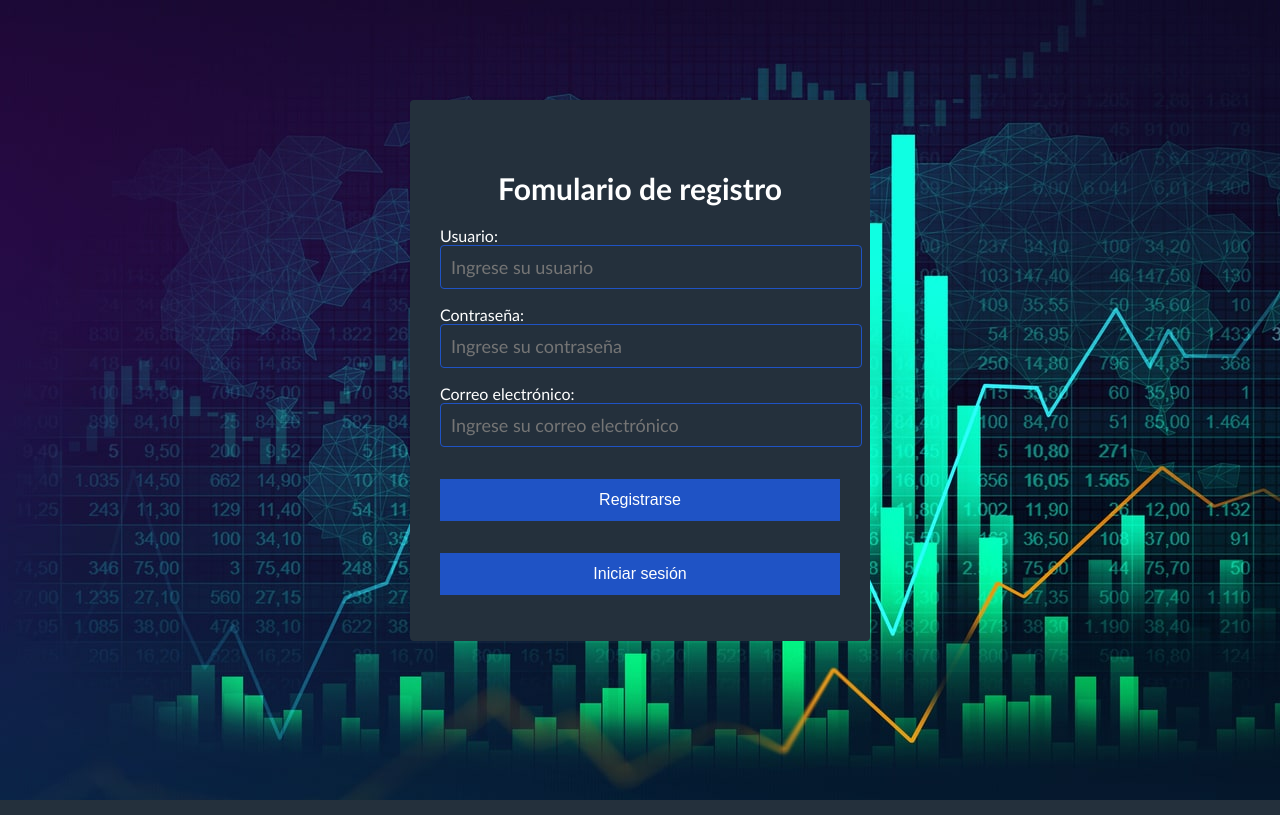
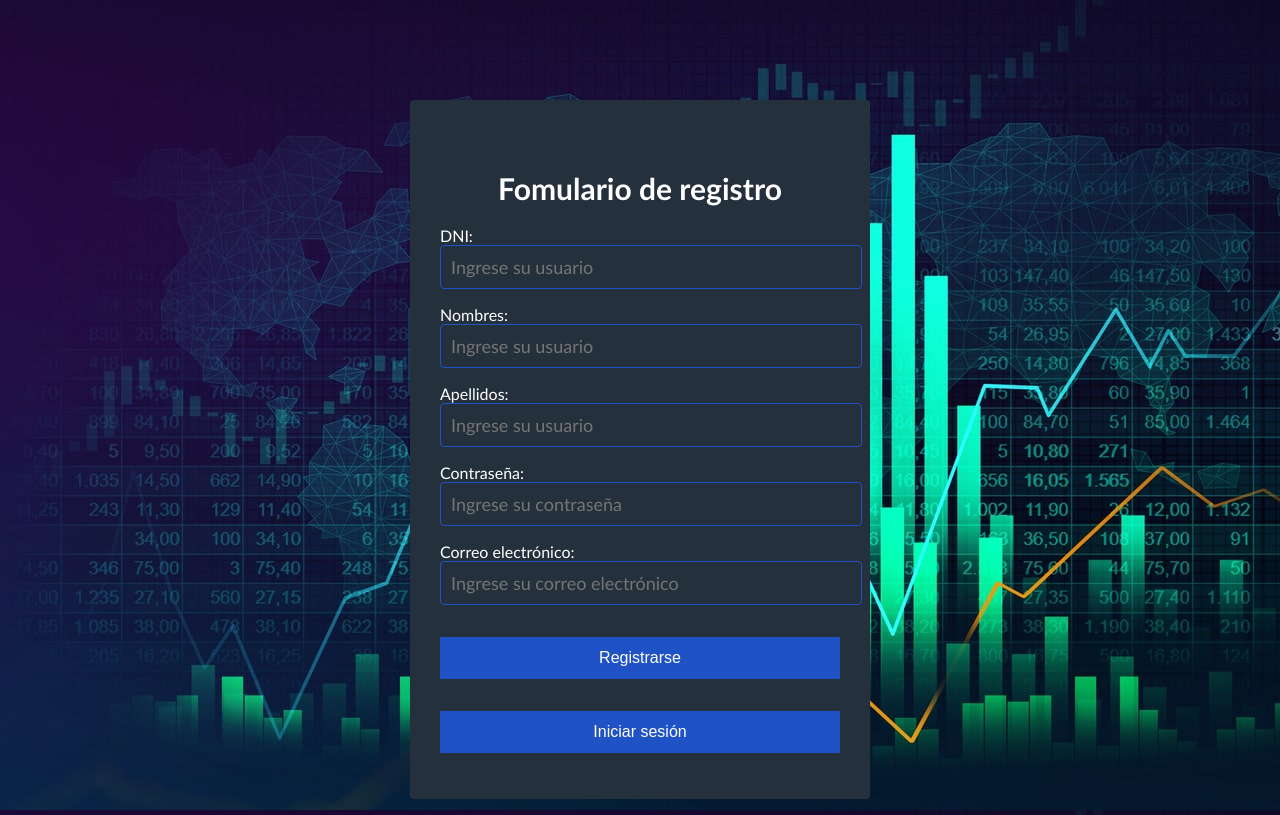
Before and after one commit to Ereiclo/stonks, a Django app: page /stocks/register/ in a window 1280 px wide. Run offline with Django 4.2, Linux system fonts and the light colour scheme.

Commit message:
fix register.html

```diff
--- a/core/accounts/templates/stocks/register.html
+++ b/core/accounts/templates/stocks/register.html
@@ -12,8 +12,12 @@
 	<form class="form-register " id="form">
 		<center><h4>Fomulario de registro</h4></center>
 		<p id="error-handling" style="display: none;">Usuario inválido</p>
-		<label for="username">Usuario:
-		<input class="controls" type="text" name="username" id="username" placeholder="Ingrese su usuario">
+		<label for="username">DNI:
+		<input class="controls" type="text" name="dni" id="dni" placeholder="Ingrese su usuario">
+		<label for="username">Nombres:
+		<input class="controls" type="text" name="names" id="names" placeholder="Ingrese su usuario">
+		<label for="username">Apellidos:
+		<input class="controls" type="text" name="lastname" id="lastname" placeholder="Ingrese su usuario">
 		<label for="password">Contraseña:
 		<input class="controls" type="password" name="password" id="password" placeholder="Ingrese su contraseña">
 		<label for="password">Correo electrónico:
```
